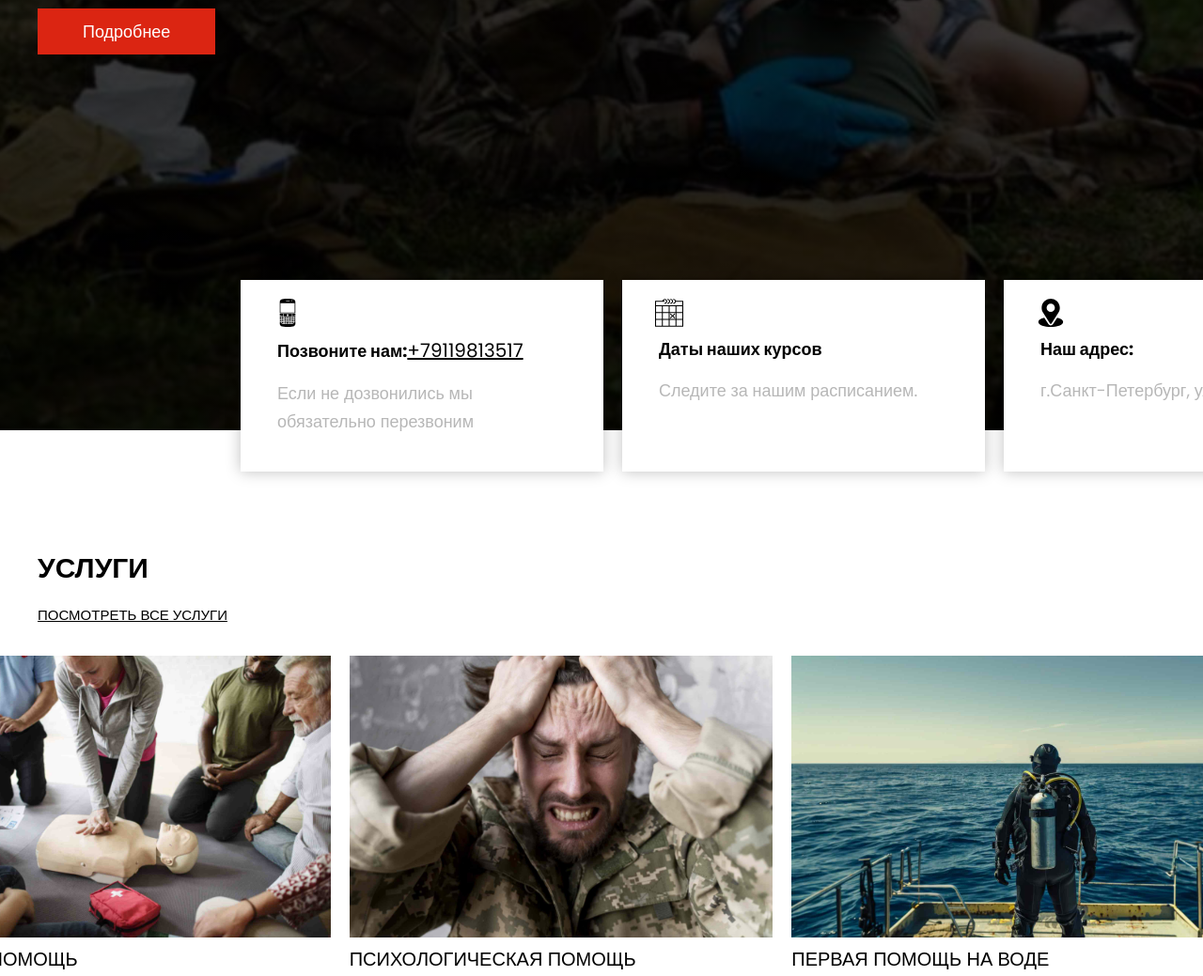
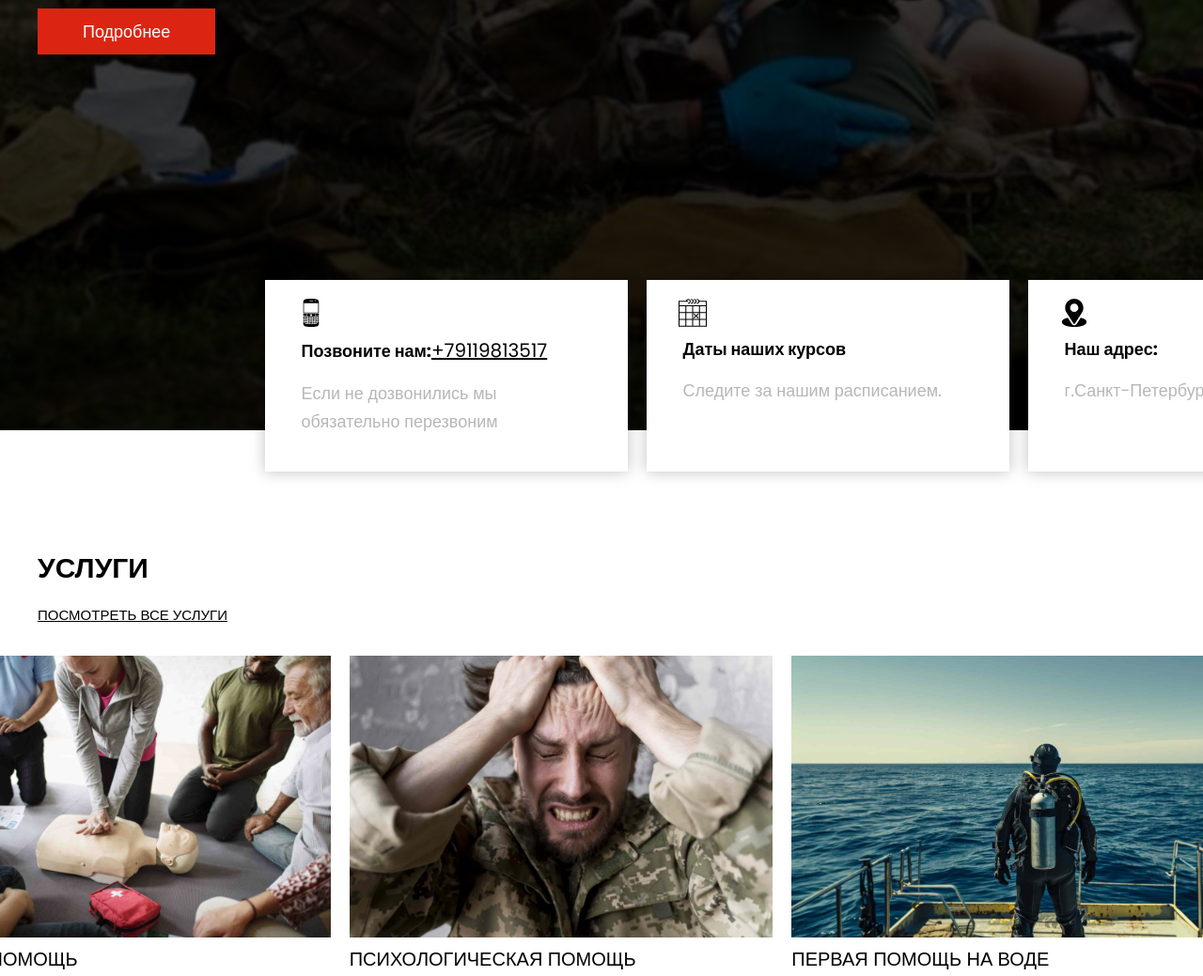
Before and after one commit to pilligrim28/Ieremia, a plain HTML site: page index.html in a window 1280 px wide. Shown: the part 698-1737 px from the top of the page at 94% size. Drawn offline with Linux system fonts and the light colour scheme.

Commit message:
вернул обратно

```diff
--- a/style.css
+++ b/style.css
@@ -83,7 +83,7 @@
   gap: 20px;
   position:absolute;
   bottom: -50%;
-  left: 20%;
+  left: 22%;
 }
 .intro__block {
   background: #ffffff;
```
